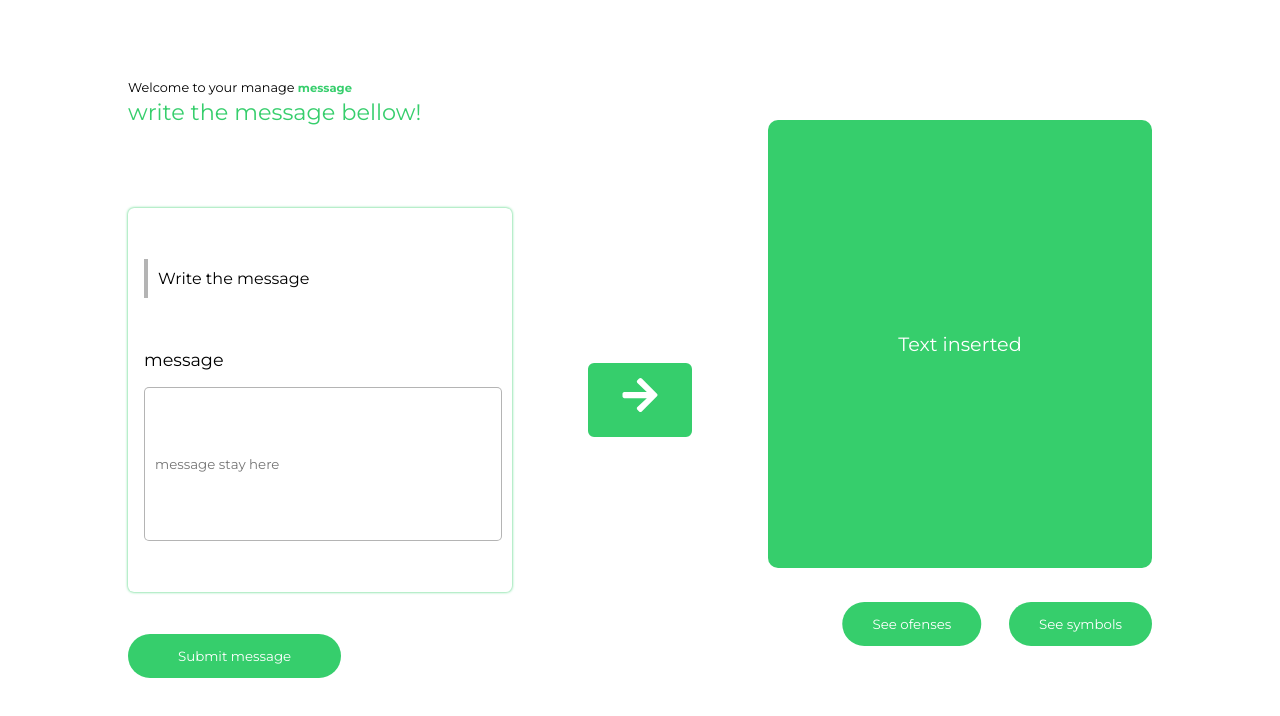
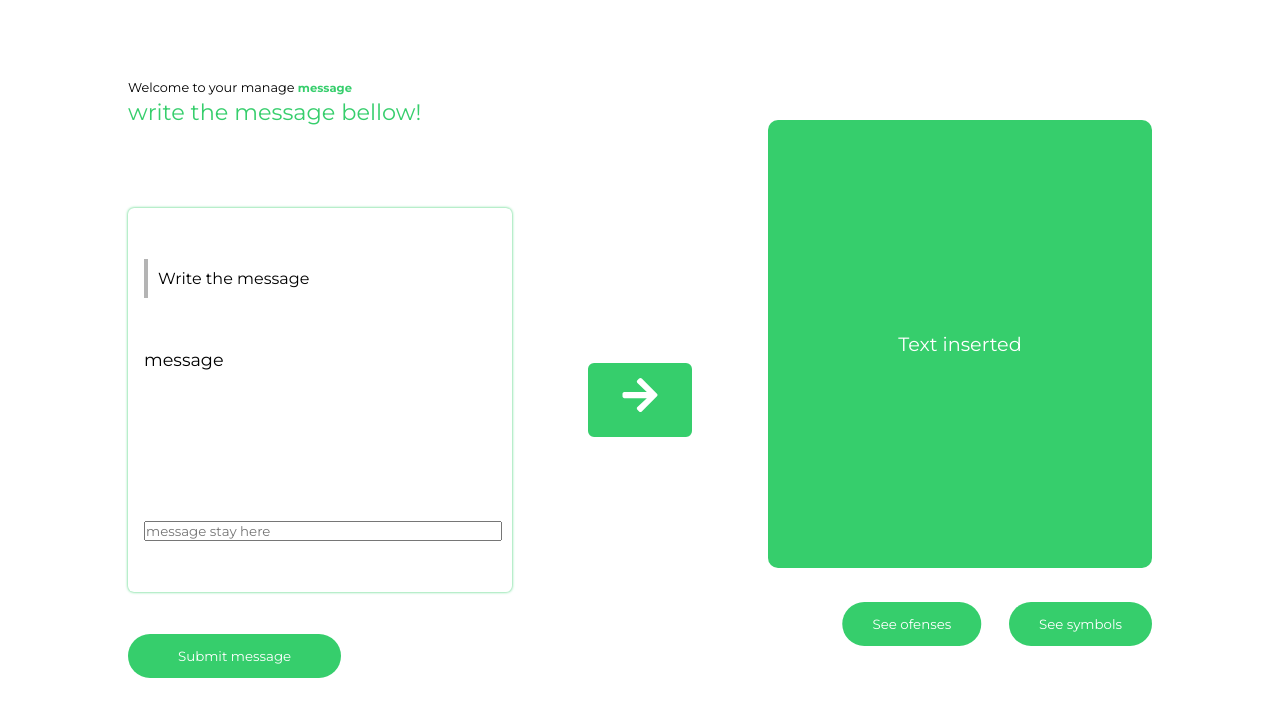
Before and after one commit to PauloSanguli/script-validation, a React (Create React App) app: page / in a window 1280 px wide. Shown: the top 716 px of the page. Built offline with nearby package versions, Linux system fonts and the light colour scheme.

Commit message:
set configs

```diff
--- a/src/components/hook/Event.js
+++ b/src/components/hook/Event.js
@@ -7,11 +7,11 @@ import Filter from './libs/FilterExpressions'
 export default function ValidateText (e) {
     const __value__ = e.target.value
     if(Filter(__value__.toLowerCase(),Expressions().start, Expressions().end, Expressions().expressions)){
+/*
+        document?.getElementById('button-submit').style.background = "red"
 
-        const buttonSubmit = document.getElementById('button-submit')
-
-        buttonSubmit.style.bgColor = "red"
-
-        console.log("Message not valid")
+        console.log("Message not valid") */
+        return false
     }
+    return true
 }
--- a/src/components/hook/UseValidator.js
+++ b/src/components/hook/UseValidator.js
@@ -1,14 +1,21 @@
-import styles from './useValidator.module.css'
+import './useValidator.module.css'
 import ValidateText from './Event'
+import { useState } from 'react'
 
 
 export default function UseValidator({ typeInput, placeholderInput }){
+    const [style, setStyle] = useState("fieldMessage")
+
+    var changeStyle = (e) => {
+        const response = ValidateText(e)
+    }
+
     return (
         <input
             type={typeInput}
             placeholder={placeholderInput}
-            className={styles.fieldMessage}
-            onChange={ValidateText}
+            className={style}
+            onChange={changeStyle}
         />
     )
 }
```
